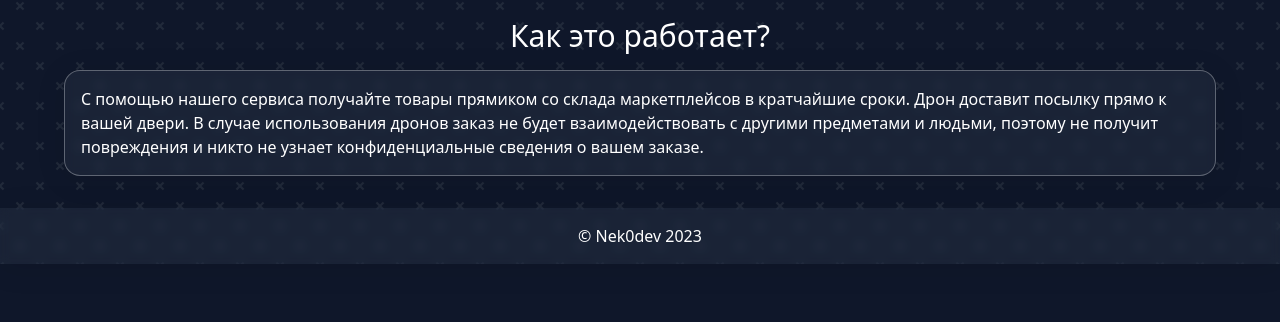
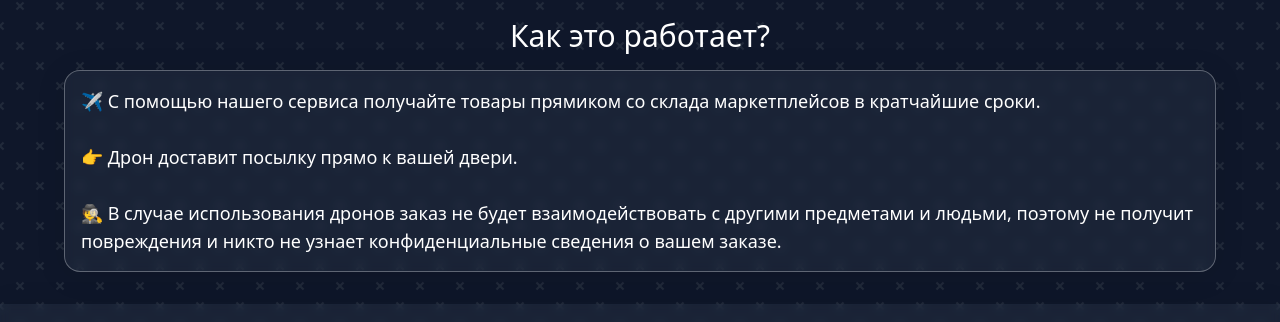
Before and after one commit to m41denx/drone-frontend, a Next.js app: page / in a window 1280 px wide. Shown: the part 814-1136 px from the top of the page. Before the commit the page ends 1078 px from the top, so only its background shows below. Built offline with nearby package versions, Linux system fonts and the light colour scheme.

Commit message:
gnrlkger

```diff
--- a/src/pages/index.js
+++ b/src/pages/index.js
@@ -26,9 +26,11 @@
     <div className="mx-8 lg:mx-16 mt-8">
 
       <p id="how" className="text-3xl text-center">Как это работает?</p>
-      <div className="text-md mt-4 p-4 rounded-2xl bg-slate-600 glassb bg-opacity-20">
-        С помощью нашего сервиса получайте товары прямиком со склада маркетплейсов в кратчайшие сроки. Дрон доставит посылку прямо к вашей двери.
-        В случае использования дронов заказ не будет взаимодействовать с другими предметами и людьми, поэтому не получит повреждения и никто не узнает конфиденциальные сведения о вашем заказе.
+      <div className="text-lg mt-4 p-4 rounded-2xl bg-slate-600 glassb bg-opacity-20">
+        ✈️ С помощью нашего сервиса получайте товары прямиком со склада маркетплейсов в кратчайшие сроки. <br/><br/>
+        👉 Дрон доставит посылку прямо к вашей двери.
+        <br/><br/>
+        🕵️ В случае использования дронов заказ не будет взаимодействовать с другими предметами и людьми, поэтому не получит повреждения и никто не узнает конфиденциальные сведения о вашем заказе.
       </div>
     </div>
 
```
